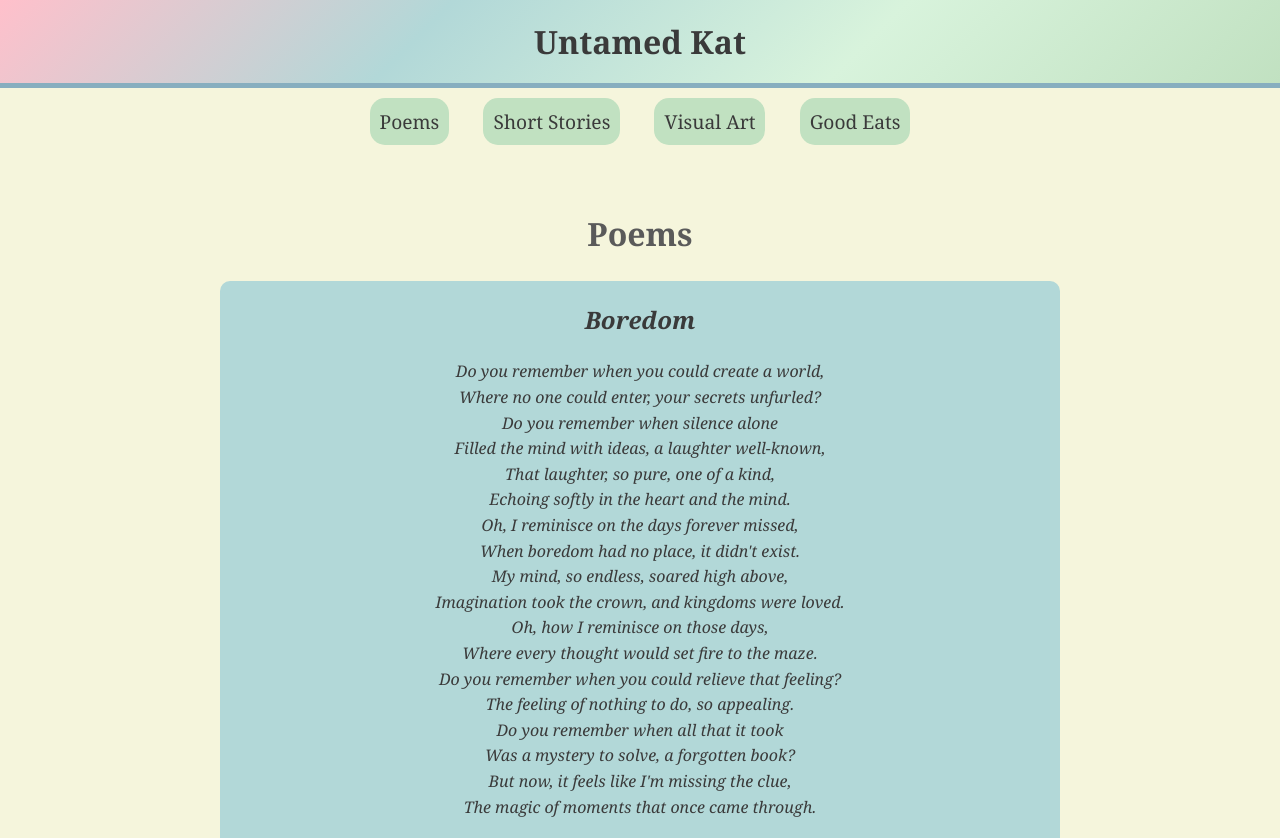
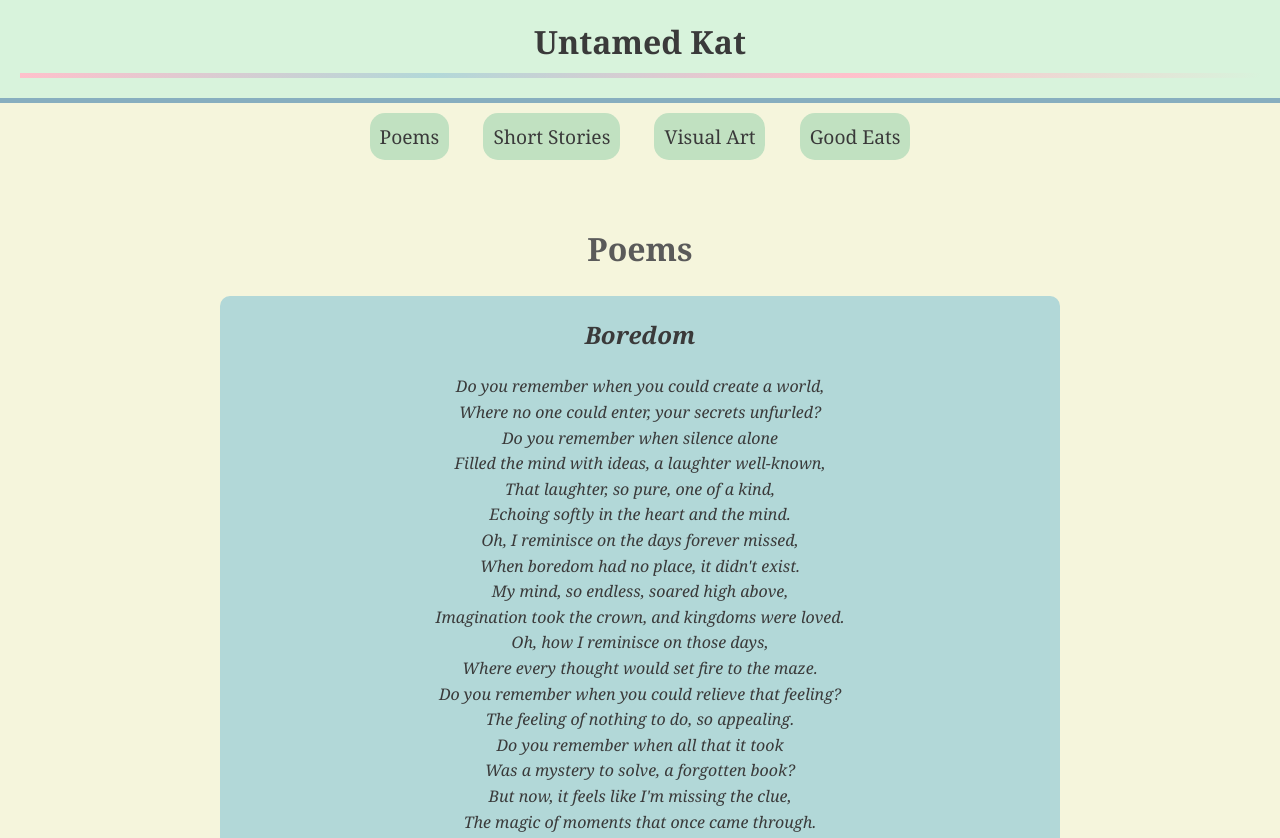
Before and after one commit to Kathrynpiper121522/KatsBlog, a plain HTML site: page index.html in a window 1280 px wide. Shown: the top 838 px of the page. Drawn offline with Linux system fonts and the light colour scheme.

Commit message:
Update index.html

```diff
--- a/index.html
+++ b/index.html
@@ -14,12 +14,19 @@
             text-align: center;
         }
         header {
-            background: linear-gradient(135deg, #ffc0cb, #b2d8d8, #d8f3dc, #c1e1c1); /* Light Pink, Pastel Blue, Soft Green */
+            background-color: #d8f3dc; /* Sage Green */
             padding: 20px;
             font-size: 2em;
             font-weight: bold;
             color: #3a3a3a;
             border-bottom: 5px solid #87aebf;
+        }
+        header::after {
+            content: "";
+            display: block;
+            margin-top: 10px;
+            height: 5px;
+            background: linear-gradient(135deg, #ffc0cb, #b2d8d8, #ffc0cb, #d8f3dc);
         }
         nav {
             margin: 20px 0;
```
